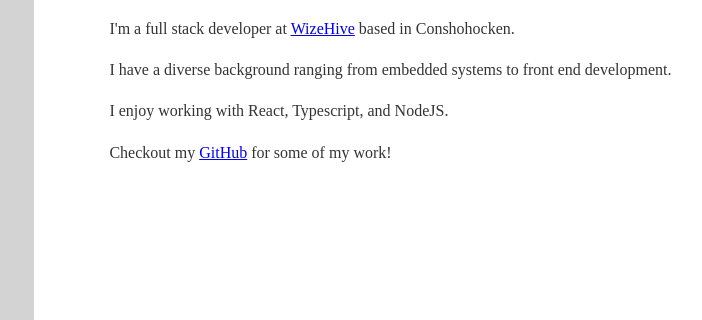
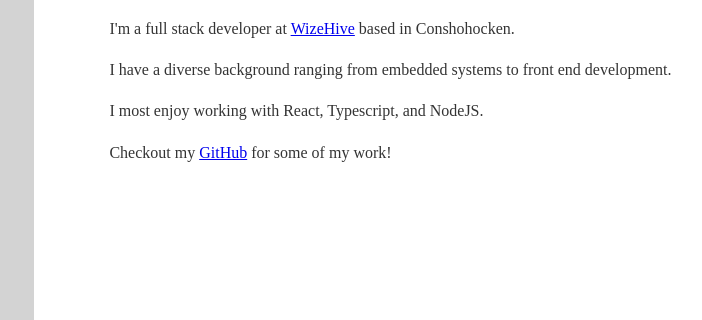
Before and after one commit to djm158/danielmcgrath.xyz, a Gatsby site: page / in a window 1280 px wide. Shown: the part 155-475 px from the top of the page, 266-968 px from the left. Built offline with nearby package versions, Linux system fonts and the light colour scheme; Gatsby itself is replaced by a stand-in of ours; some packages are replaced by stand-ins of ours; what typography-theme-lincoln would draw is missing.

Commit message:
chore: words

```diff
--- a/src/pages/index.js
+++ b/src/pages/index.js
@@ -20,7 +20,7 @@ const IndexPage = () => {
           I have a diverse background ranging from embedded systems to front end
           development.
         </p>
-        <p>I enjoy working with React, Typescript, and NodeJS.</p>
+        <p>I most enjoy working with React, Typescript, and NodeJS.</p>
         <p>
           Checkout my <a href="https://github.com/djm158">GitHub</a> for some of
           my work!
```
